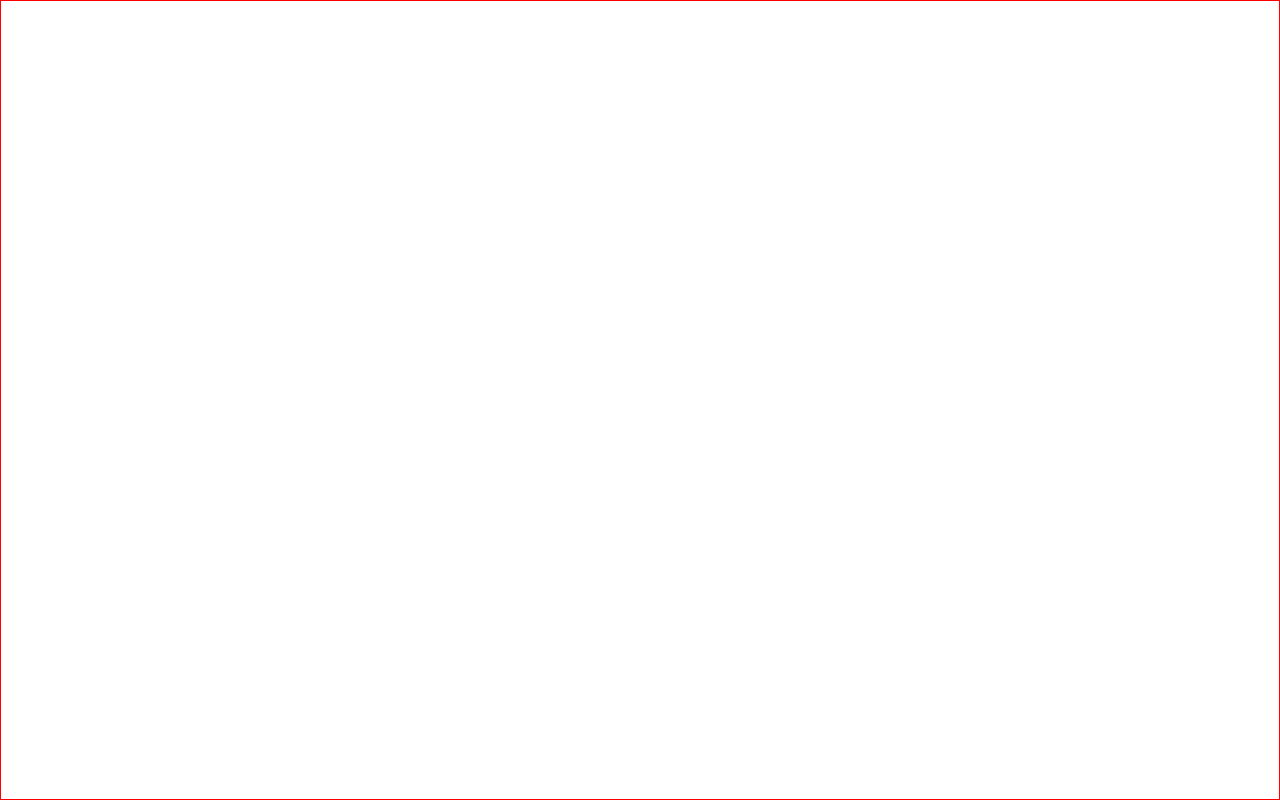
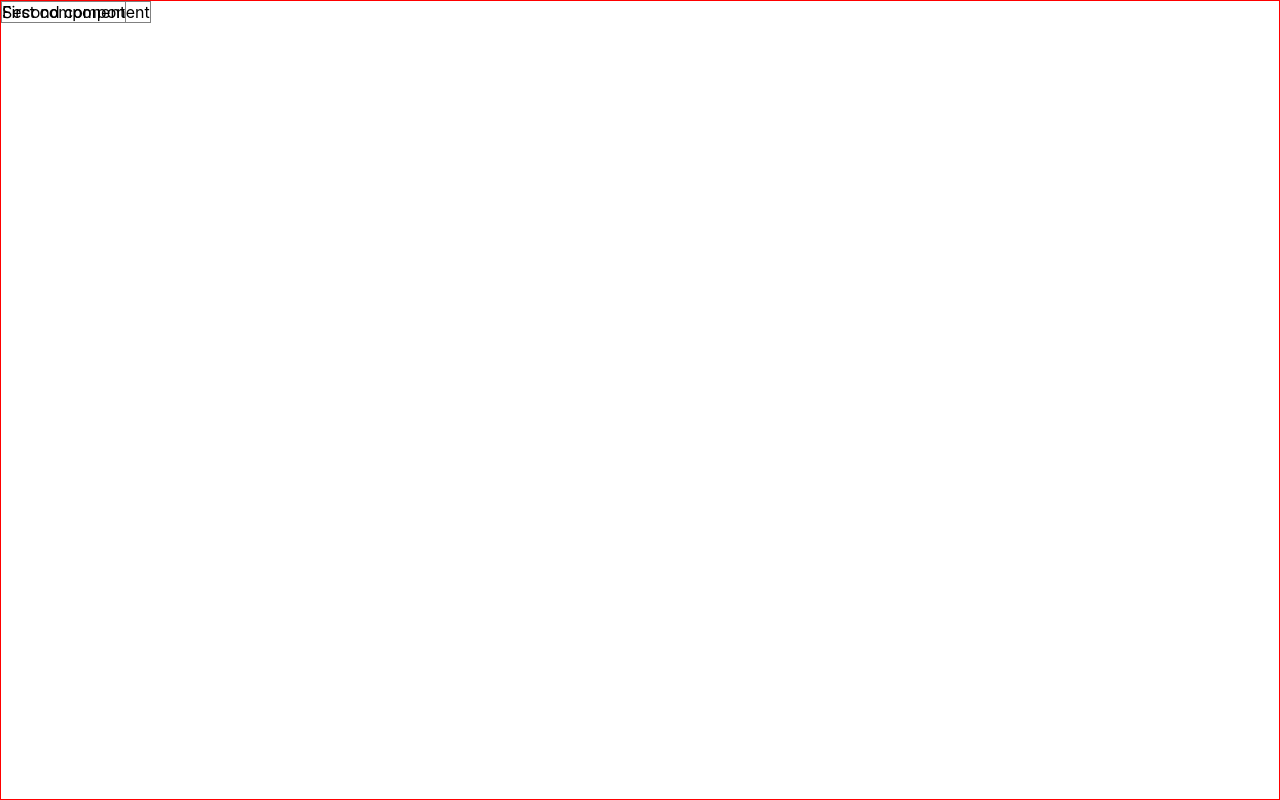
Before and after one commit to mpodlasin/web-audio, a React (Create React App) app: page / in a window 1280 px wide. Built offline with nearby package versions, Linux system fonts and the light colour scheme.

Commit message:
poc of drag on component graph canvas

```diff
--- a/src/App.tsx
+++ b/src/App.tsx
@@ -1,7 +1,7 @@
 import './App.css';
 import React from 'react';
 import { useAudioContext } from './lib/audio/hooks';
-import { create } from 'domain';
+import { ComponentGraphCanvas } from './lib/component-graph-canvas';
 
 interface OscillatorProps {
   oscillator: OscillatorNode;
@@ -224,7 +224,10 @@ function Connection({inTop, inLeft, outTop, outLeft,}: ConnectionProps) {
 function App() {
     return (
       <div style={{height: '100%'}}>
-        <AudioCanvas />
+        <ComponentGraphCanvas>
+          <div>First component</div>
+          <div>Second component</div>
+        </ComponentGraphCanvas>
       </div>
     );
 }
--- /dev/null
+++ b/src/lib/component-graph-canvas/index.tsx
@@ -0,0 +1,42 @@
+import React from "react";
+
+interface ComponentGraphCanvasProps {
+    children?: React.ReactElement[];
+}
+
+export function ComponentGraphCanvas({ children }: ComponentGraphCanvasProps) {
+    const [positions, setPositions] = React.useState(React.Children.map(children, () => ({ top: 0, left: 0 })) ?? []);
+    const [dragging, setDragging] = React.useState<boolean[]>(React.Children.map(children, () => false) ?? []);
+
+    const handleDragStart = (i: number) => () => {
+        setDragging(dragging => {
+            const draggingCopy = [...dragging];
+
+            draggingCopy[i] = true;
+
+            return draggingCopy;
+        })
+    };
+
+    const handleDragStop = () => {
+        setDragging(React.Children.map(children, () => false) ?? []);
+    }
+
+    const handleDrag: React.MouseEventHandler<HTMLDivElement> = e => {
+        if (dragging.some(d => d === true)) {
+            const draggedIndex = dragging.indexOf(true);
+
+            setPositions(positions => {
+                const positionsCopy = [...positions];
+
+                positionsCopy[draggedIndex] = {top: e.clientY, left: e.clientX};
+
+                return positionsCopy;
+            });
+        }
+    };
+
+    return <div onMouseUp={handleDragStop} onMouseMove={handleDrag} style={{position: 'relative', border: '1px solid red', height: '100%', boxSizing: 'border-box'}}>{React.Children.map(children, (child, i) =>
+        <div onMouseDown={handleDragStart(i)} style={{border: '1px solid gray', position: 'absolute', ...positions[i]}}>{child}</div>
+    )}</div>;
+}
```
